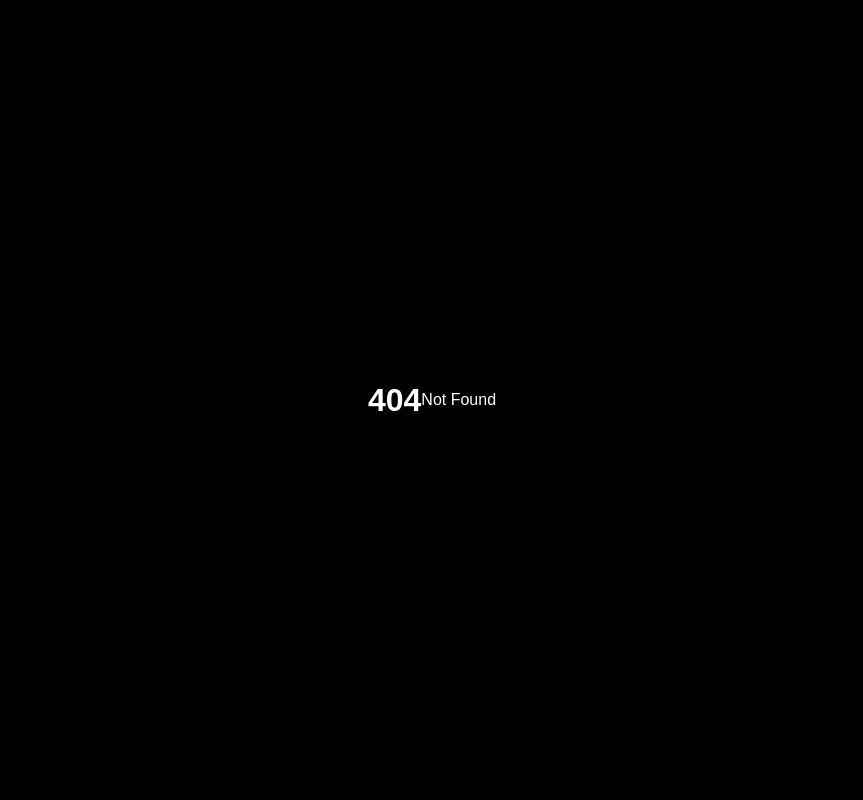
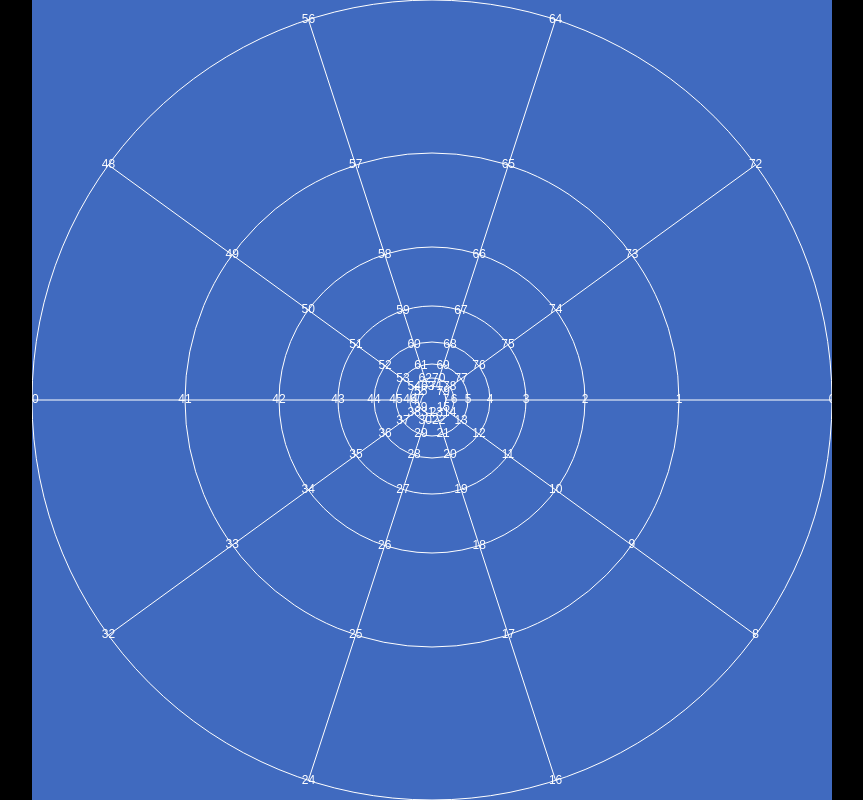
Before and after one commit to dopplerreflect/starts-with-a, a SvelteKit app: page /mouse in a window 1280 px wide. Before the commit this address had no page. Shown: the whole page, without its empty margins (208-1071 px from the left). Built offline with nearby package versions, Linux system fonts and the light colour scheme.

Commit message:
add mouse

```diff
--- /dev/null
+++ b/src/routes/mouse/+page.svelte
@@ -0,0 +1,57 @@
+<script lang="ts">
+	import { browser } from '$app/environment';
+	import Background from '$lib/components/Background.svelte';
+	import { arrayMap, phi, radialPoint, radialPointString, viewBox } from '$lib/geometry';
+	import { onMount } from 'svelte';
+
+	let size = browser ? Math.min(window.innerHeight, window.innerWidth) : 2 ** 8;
+
+	let fill = 'hsl(220, 50%, 50%)';
+
+	const angles = arrayMap(10, (n) => (360 / 10) * n);
+	const radii = arrayMap(8, (n) => Math.round((size / 2) * phi ** n));
+
+	const intersections = angles
+		.map((a, ai) => [...radii.map((r, ri) => radialPoint(angles[ai], radii[ri]))])
+		.flatMap((p) => p);
+
+	let mouseCoords: Point | null = null;
+	function handleMouseMove(event: MouseEvent) {
+		console.log(event);
+		mouseCoords = { x: -size / 2 + event.offsetX, y: -size / 2 + event.offsetY };
+	}
+
+	onMount(() => {
+		function handleWindowResize() {
+			window.location.reload();
+		}
+		window.addEventListener('resize', handleWindowResize);
+		return () => window.removeEventListener('resize', handleWindowResize);
+	});
+</script>
+
+<svg on:mousemove={handleMouseMove} viewBox={viewBox(size)}>
+	<Background {size} {fill} />
+	{#each radii as r, i}
+		<circle {r} stroke="white" fill="none" />
+	{/each}
+	{#each angles as a, i}
+		<path
+			d={`M${radialPointString(a, radii[0])}L${radialPointString(a, radii[radii.length - 1])}`}
+			stroke="white"
+		/>
+	{/each}
+	{#each intersections as intersection, i}
+		<text
+			x={intersection.x}
+			y={intersection.y}
+			font-size="0.75em"
+			fill="white"
+			text-anchor="middle"
+			alignment-baseline="middle">{i}</text
+		>
+	{/each}
+	{#if mouseCoords}
+		<circle cx={mouseCoords.x} cy={mouseCoords.y} r={10} stroke="white" fill="none" />
+	{/if}
+</svg>
```
